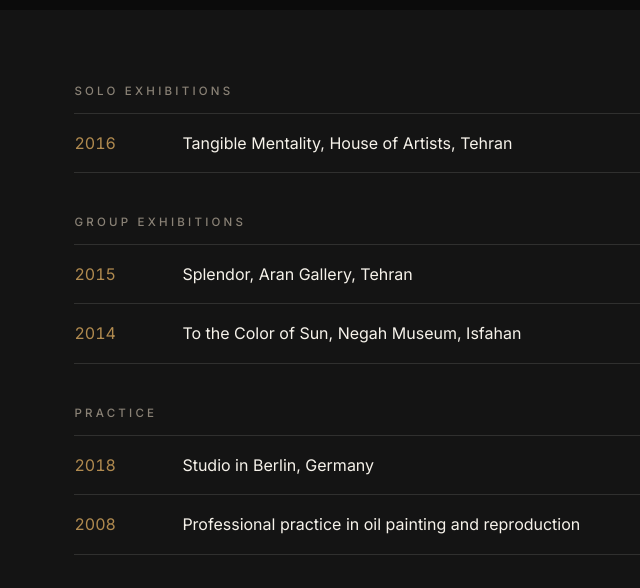
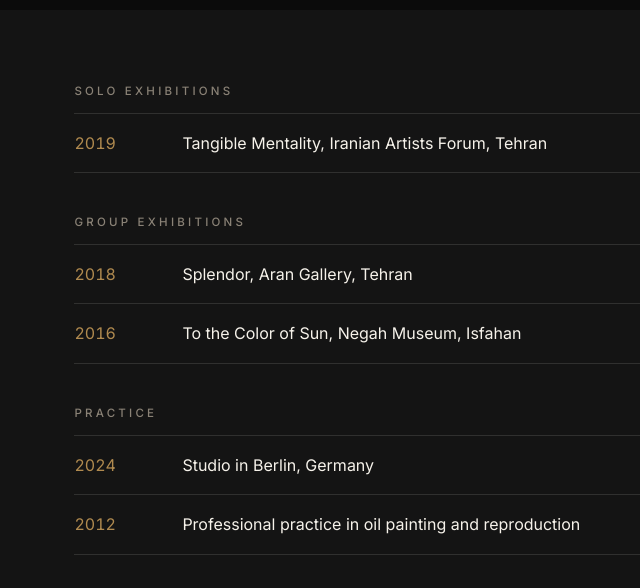
Before and after one commit to websavar/soltaniart, a plain HTML site: page index.html in a window 1280 px wide. Shown: the part 6520-7108 px from the top of the page, 412-1052 px from the left. Drawn offline with nearby package versions, Linux system fonts and the light colour scheme.

Commit message:
update data

```diff
--- a/index.html
+++ b/index.html
@@ -312,23 +312,23 @@
           <div class="cv__group">
             <h3><span class="lang-en">Solo Exhibitions</span><span class="lang-de">Einzelausstellungen</span></h3>
             <ul class="cv__list">
-              <li><span class="cv__year">2016</span><span><span class="lang-en">Tangible Mentality, House of Artists, Tehran</span><span class="lang-de">Tangible Mentality, Haus der Künstler, Teheran</span></span></li>
+              <li><span class="cv__year">2019</span><span><span class="lang-en">Tangible Mentality, Iranian Artists Forum, Tehran</span><span class="lang-de">Tangible Mentality, Haus der Künstler, Teheran</span></span></li>
             </ul>
           </div>
 
           <div class="cv__group">
             <h3><span class="lang-en">Group Exhibitions</span><span class="lang-de">Gruppenausstellungen</span></h3>
             <ul class="cv__list">
-              <li><span class="cv__year">2015</span><span>Splendor, Aran Gallery, Tehran</span></li>
-              <li><span class="cv__year">2014</span><span>To the Color of Sun, Negah Museum, Isfahan</span></li>
+              <li><span class="cv__year">2018</span><span>Splendor, Aran Gallery, Tehran</span></li>
+              <li><span class="cv__year">2016</span><span>To the Color of Sun, Negah Museum, Isfahan</span></li>
             </ul>
           </div>
 
           <div class="cv__group">
             <h3><span class="lang-en">Practice</span><span class="lang-de">Praxis</span></h3>
             <ul class="cv__list">
-              <li><span class="cv__year">2018</span><span><span class="lang-en">Studio in Berlin, Germany</span><span class="lang-de">Atelier in Berlin, Deutschland</span></span></li>
-              <li><span class="cv__year">2008</span><span><span class="lang-en">Professional practice in oil painting and reproduction</span><span class="lang-de">Professionelle Praxis in Ölmalerei und Reproduktion</span></span></li>
+              <li><span class="cv__year">2024</span><span><span class="lang-en">Studio in Berlin, Germany</span><span class="lang-de">Atelier in Berlin, Deutschland</span></span></li>
+              <li><span class="cv__year">2012</span><span><span class="lang-en">Professional practice in oil painting and reproduction</span><span class="lang-de">Professionelle Praxis in Ölmalerei und Reproduktion</span></span></li>
             </ul>
           </div>
         </div>
```
Also changed, not shown: images/original/Mixed_Media.jpg (added), images/original/Mixed_Media2.jpg (added), images/original/Mixed_Media_oil_on_glass.jpg (added), images/original/Mixed_media-Professor-Hesabi.jpg (added).
